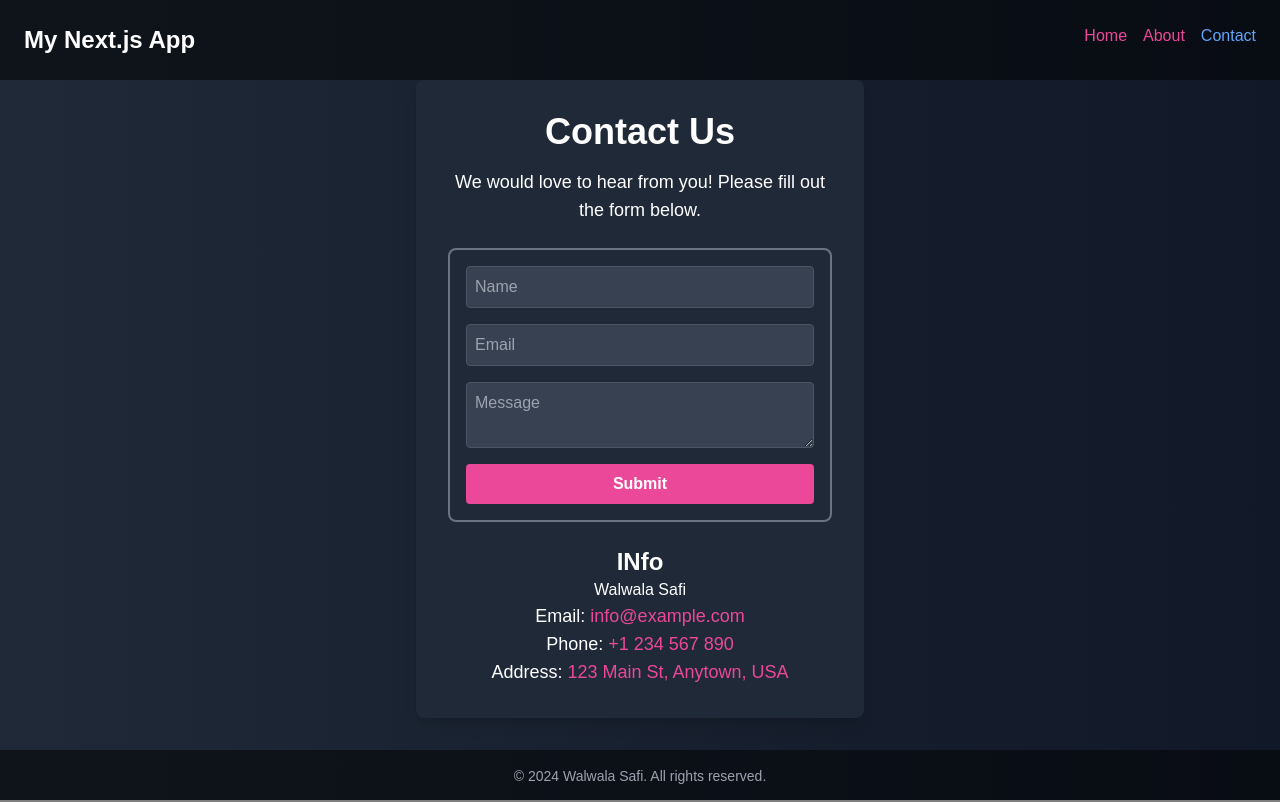
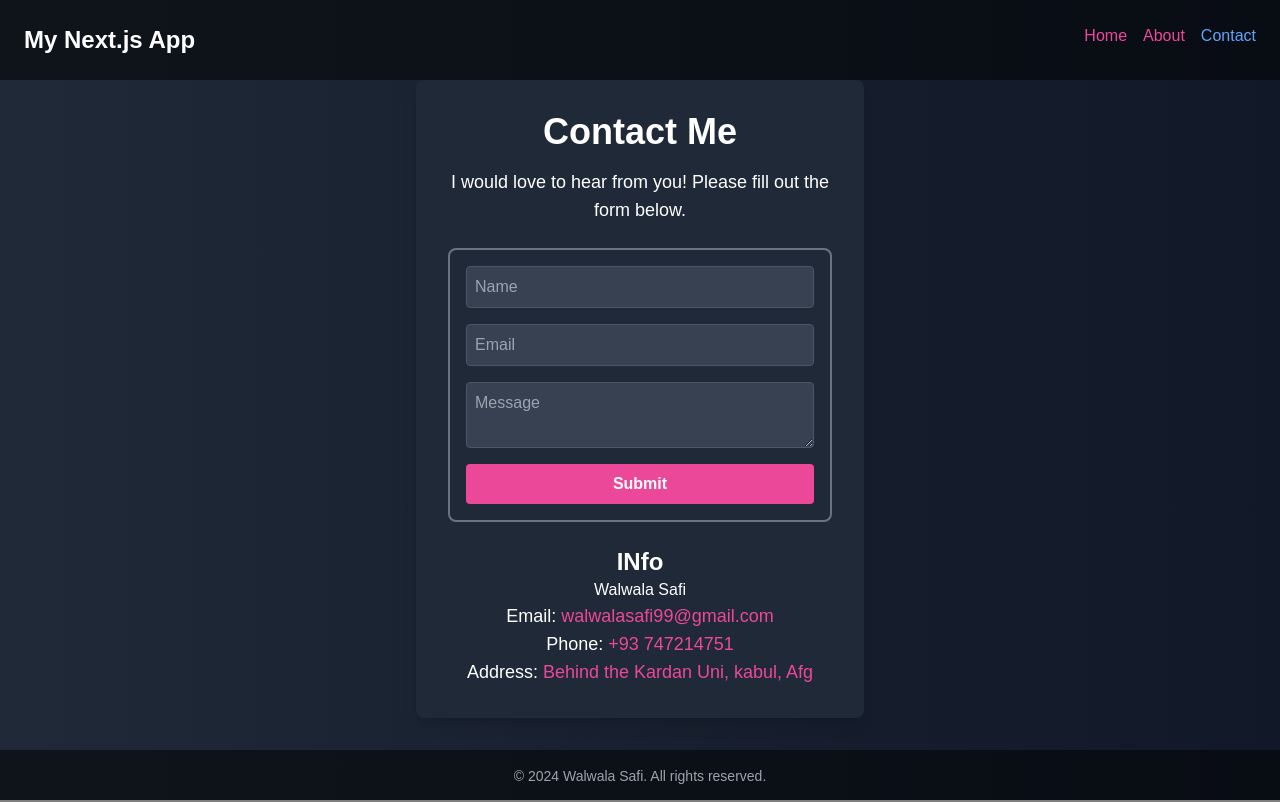
Before and after one commit to WALWALASAFI/simple-Next.js-project, a Next.js app: page /contact in a window 1280 px wide. Built offline with nearby package versions, Linux system fonts and the light colour scheme.

Commit message:
make the contact description and info

```diff
--- a/app/contact/page.tsx
+++ b/app/contact/page.tsx
@@ -12,9 +12,9 @@ export default function Contact() {
 
       <div className="flex flex-col items-center justify-center flex-1">
         <div className="bg-gray-800 p-8 rounded-lg shadow-lg max-w-md text-center mb-8"> {/* Added mb-8 for margin */}
-          <h2 className="text-4xl font-bold mb-4">Contact Us</h2>
+          <h2 className="text-4xl font-bold mb-4">Contact Me</h2>
           <p className="text-lg mb-4">
-            We would love to hear from you! Please fill out the form below.
+            I would love to hear from you! Please fill out the form below.
           </p>
 
           <div className="border-2 border-gray-500 rounded-lg p-4 mt-6">
@@ -48,14 +48,13 @@ export default function Contact() {
           <div className="mt-6">
             <h1 className="text-2xl font-bold">INfo</h1>
             <h1 className="text-blue">Walwala Safi</h1>
-            <p className="text-lg">Email: <a href="mailto:info@example.com" className="text-pink-500 hover:underline">info@example.com</a></p>
-            <p className="text-lg">Phone: <span className="text-pink-500">+1 234 567 890</span></p>
-            <p className="text-lg">Address: <span className="text-pink-500">123 Main St, Anytown, USA</span></p>
+            <p className="text-lg">Email: <a href="mailto:info@example.com" className="text-pink-500 hover:underline">walwalasafi99@gmail.com</a></p>
+            <p className="text-lg">Phone: <span className="text-pink-500">+93 747214751</span></p>
+            <p className="text-lg">Address: <span className="text-pink-500">Behind the Kardan Uni, kabul, Afg</span></p>
           </div>
         </div>
       </div>
 
-      {/* Footer Section */}
       <footer className="bg-black bg-opacity-50 p-4 text-center">
         <p className="text-sm text-gray-400">© 2024 Walwala Safi. All rights reserved.</p>
       </footer>
```
